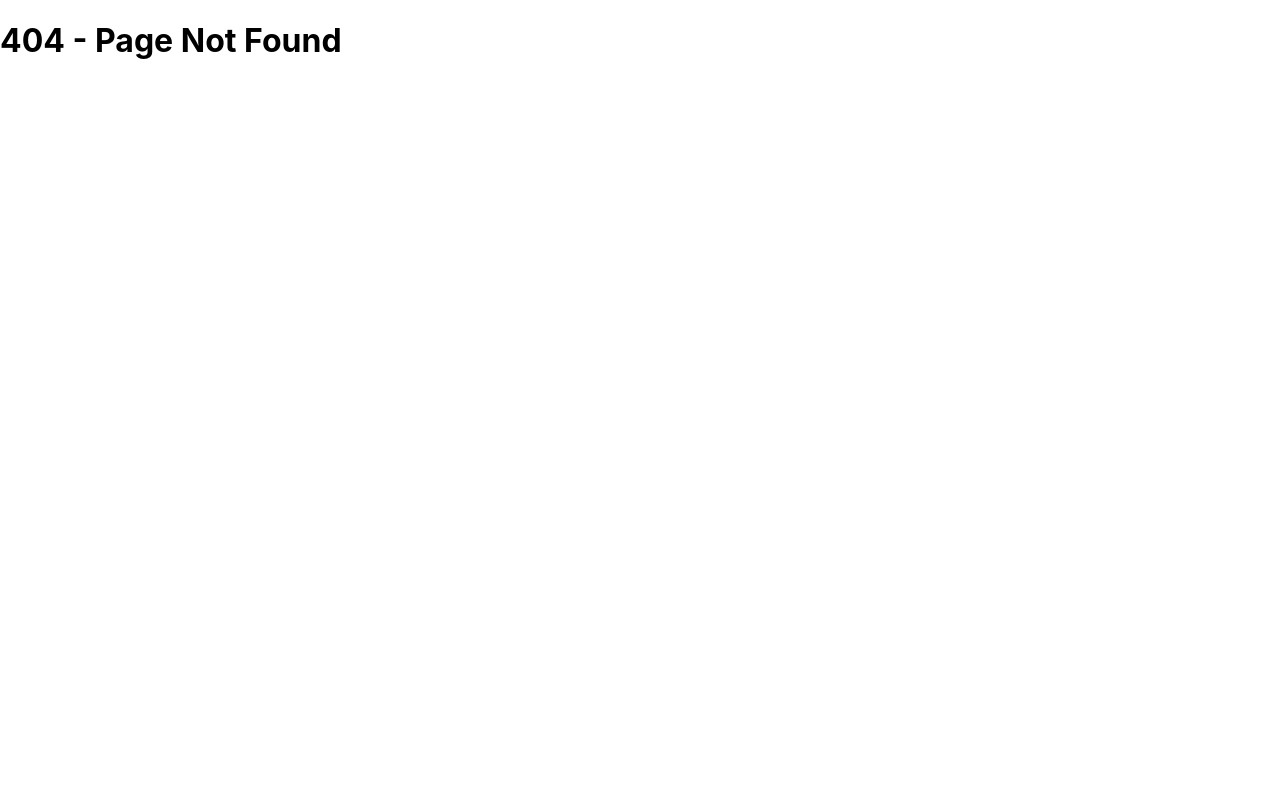
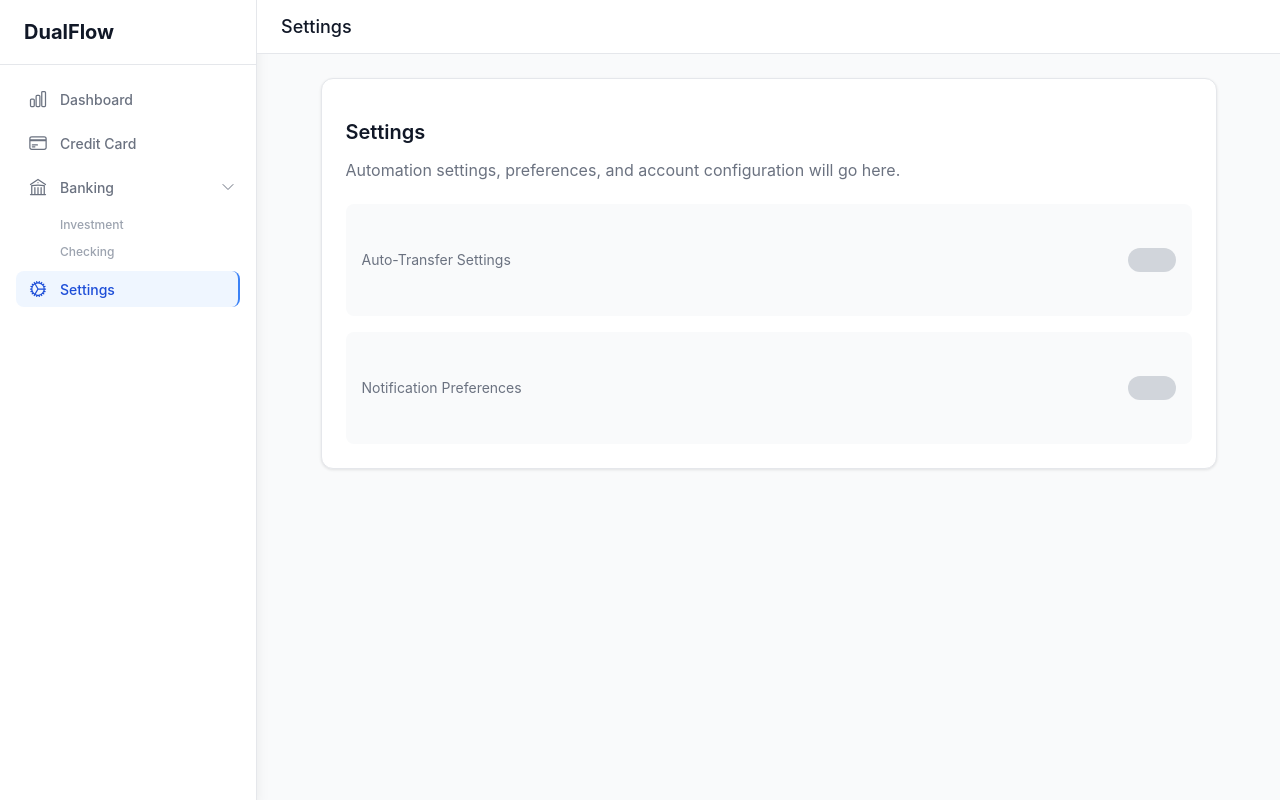
Before and after one commit to jiwon-park-day/dualflow-treasury, a React (Create React App) app in the folder frontend/: page /settings in a window 1280 px wide. Before the commit this address had no page. Built offline with nearby package versions, Linux system fonts and the light colour scheme.

Commit message:
Add basic settings page with placeholder content

```diff
--- a/frontend/src/App.tsx
+++ b/frontend/src/App.tsx
@@ -7,7 +7,7 @@ import CreditCardPage from './components/credit-card/CreditCardPage';
 import BankingPage from './components/banking/BankingPage';
 import CheckingPage from './components/banking/CheckingPage';
 import InvestmentPage from './components/banking/InvestmentPage';
-// import SettingsPage from './components/settings/SettingsPage';
+import SettingsPage from './components/settings/SettingsPage';
 import './App.css';
 
 import TestLayout from './TestLayout'
@@ -34,7 +34,7 @@ function App() {
         <Route path="/banking" element={<Layout><BankingPage /></Layout>} />
         <Route path="/banking/checking" element={<Layout><CheckingPage /></Layout>} />
         <Route path="/banking/investment" element={<Layout><InvestmentPage /></Layout>} />
-        {/* <Route path="/settings" element={<Layout><SettingsPage /></Layout>} /> */}
+        <Route path="/settings" element={<Layout><SettingsPage /></Layout>} />
 
         {/* 404 catch-all route */}
         <Route path="*" element={<NotFound />} />
--- /dev/null
+++ b/frontend/src/components/settings/SettingsPage.css
@@ -0,0 +1,52 @@
+.settings-page {
+  max-width: 896px;
+  margin: 0 auto;
+}
+
+.settings-card {
+  background-color: white;
+  border-radius: 12px;
+  box-shadow: 0 1px 3px 0 rgba(0, 0, 0, 0.1);
+  border: 1px solid #e5e7eb;
+  padding: 24px;
+}
+
+.page-title {
+  font-size: 20px;
+  font-weight: 600;
+  color: #111827;
+  margin-bottom: 16px;
+}
+
+.page-description {
+  color: #6b7280;
+  margin-bottom: 24px;
+}
+
+.settings-list {
+  display: flex;
+  flex-direction: column;
+  gap: 16px;
+}
+
+.setting-item {
+  background-color: #f9fafb;
+  border-radius: 8px;
+  padding: 16px;
+  height: 80px;
+  display: flex;
+  align-items: center;
+  justify-content: space-between;
+}
+
+.setting-label {
+  color: #6b7280;
+  font-size: 14px;
+}
+
+.toggle-placeholder {
+  background-color: #d1d5db;
+  width: 48px;
+  height: 24px;
+  border-radius: 9999px;
+}
--- a/frontend/src/components/settings/SettingsPage.tsx
+++ b/frontend/src/components/settings/SettingsPage.tsx
@@ -1 +1,26 @@
-export {};
+import React from 'react';
+import './SettingsPage.css';
+
+function SettingsPage() {
+  return (
+    <div className="settings-page">
+      <div className="settings-card">
+        <h2 className="page-title">Settings</h2>
+        <p className="page-description">Automation settings, preferences, and account configuration will go here.</p>
+
+        <div className="settings-list">
+          <div className="setting-item">
+            <span className="setting-label">Auto-Transfer Settings</span>
+            <div className="toggle-placeholder"></div>
+          </div>
+          <div className="setting-item">
+            <span className="setting-label">Notification Preferences</span>
+            <div className="toggle-placeholder"></div>
+          </div>
+        </div>
+      </div>
+    </div>
+  );
+}
+
+export default SettingsPage;
```
